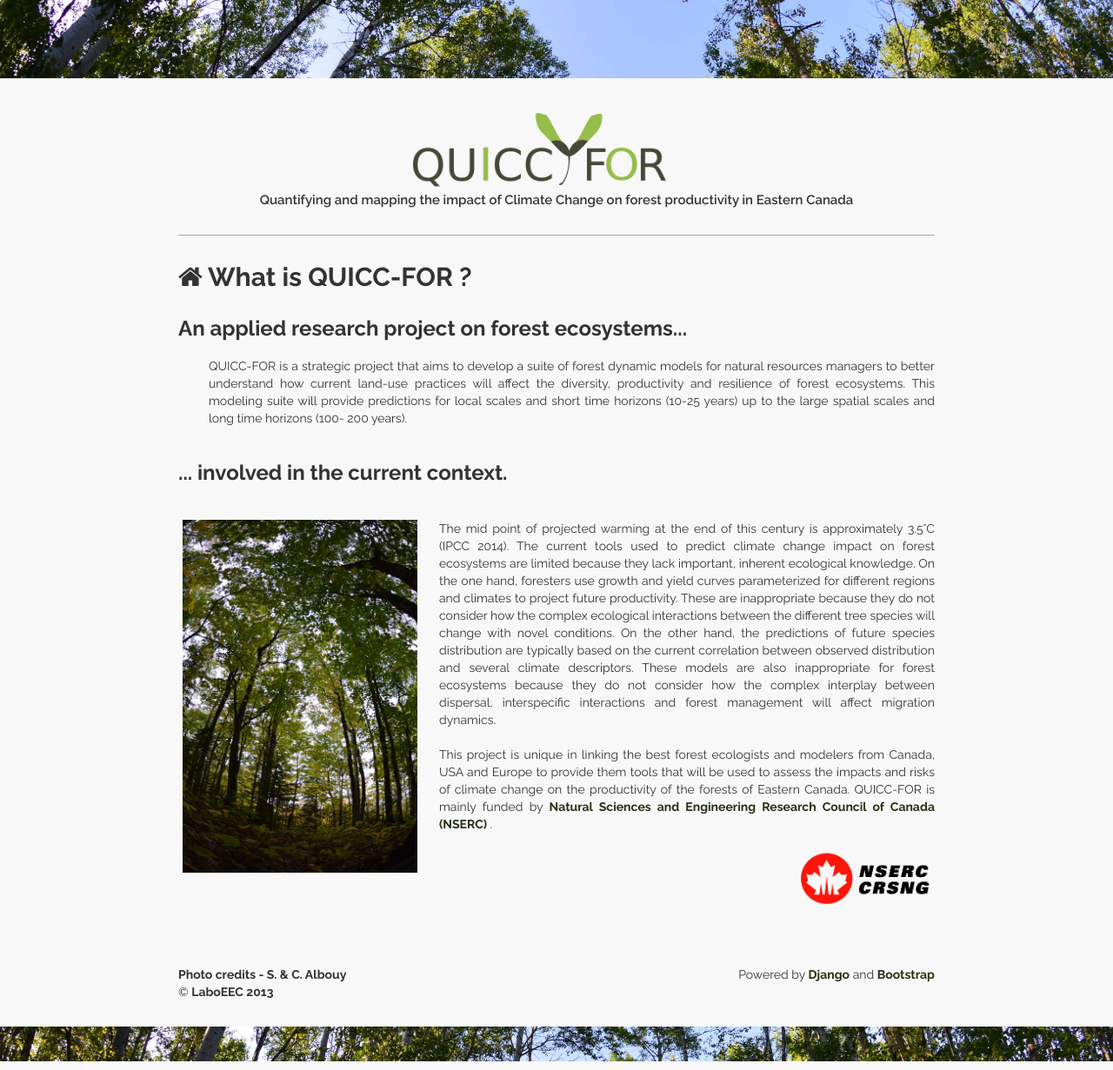
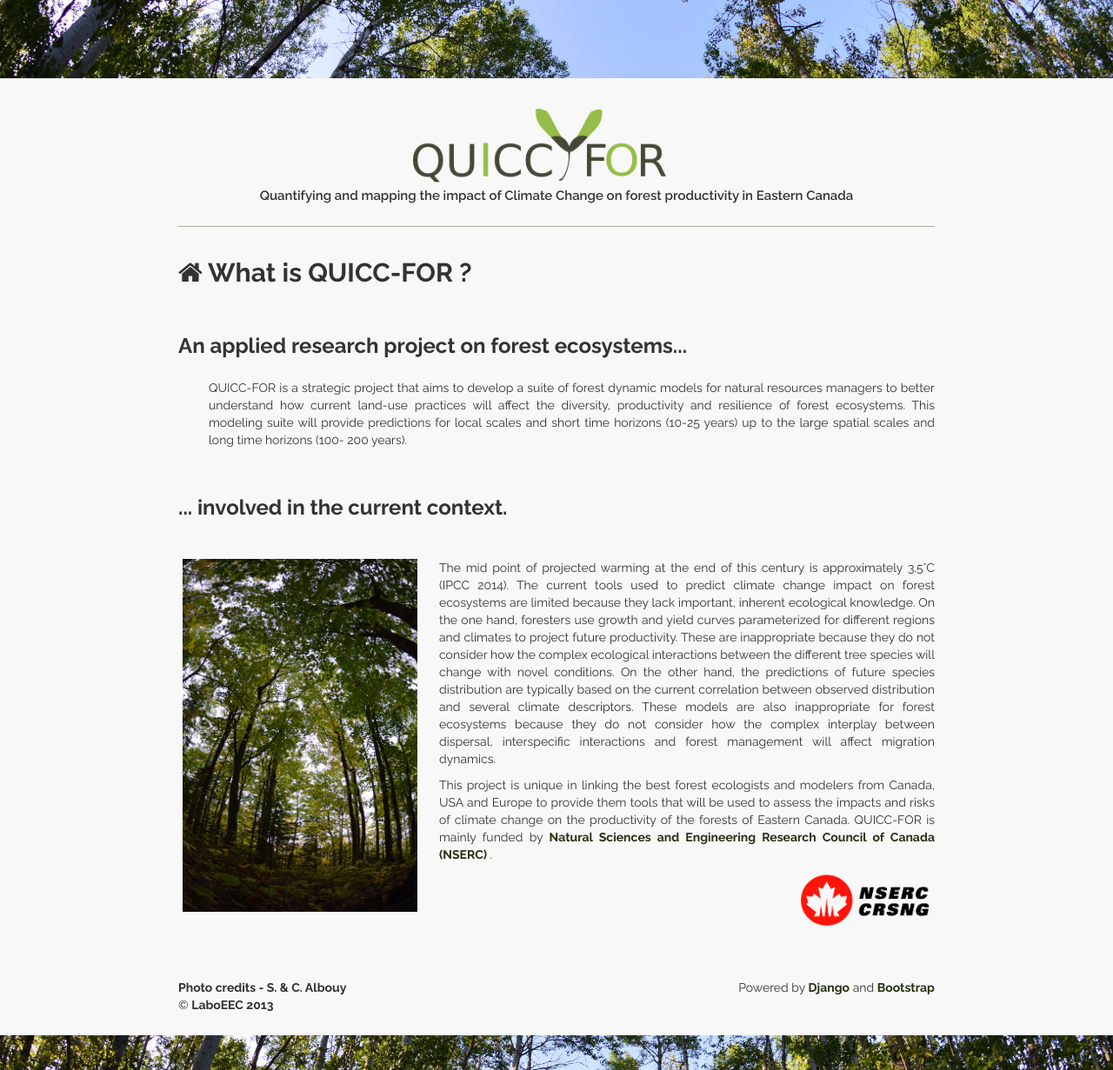
Before and after one commit to QUICC-FOR/QUICCWeb, a Django app: template QUICCWeb/template/home.html in a window 1280 px wide. Shown: the part 50-1281 px from the top of the page at 87% size. Run offline with Django 3.2, Linux system fonts and the light colour scheme; the template is opened without the code that fills it, so the values that code supplies are empty; some libraries are stand-ins or nearby versions.

Commit message:
Quick modifs on H1,H2,H3

```diff
--- a/QUICCWeb/static/main.css
+++ b/QUICCWeb/static/main.css
@@ -16,6 +16,26 @@ body {
  background-color: #f8f8f8;
 }
 
+
+.col-xs-1, .col-sm-1, .col-md-1, .col-lg-1, .col-xs-2, .col-sm-2, .col-md-2, .col-lg-2, .col-xs-3, .col-sm-3, .col-md-3, .col-lg-3, .col-xs-4, .col-sm-4, .col-md-4, .col-lg-4, .col-xs-5, .col-sm-5, .col-md-5, .col-lg-5, .col-xs-6, .col-sm-6, .col-md-6, .col-lg-6, .col-xs-7, .col-sm-7, .col-md-7, .col-lg-7, .col-xs-8, .col-sm-8, .col-md-8, .col-lg-8, .col-xs-9, .col-sm-9, .col-md-9, .col-lg-9, .col-xs-10, .col-sm-10, .col-md-10, .col-lg-10, .col-xs-11, .col-sm-11, .col-md-11, .col-lg-11, .col-xs-12, .col-sm-12, .col-md-12, .col-lg-12
+{
+  position: relative;
+  min-height: 1px;
+  padding-right: 15px;
+  padding-left: 15px;
+  padding-top: 5px;
+  padding-bottom: 5px;
+}
+
+.panel-success > .panel-heading
+{
+  color: #333333;
+  background-color: #96bc49;
+  border-top-color: #96bc49;
+  border-right-color-value: #96bc49;
+  border-bottom-color: #96bc49;
+  border-left-color-value: #96bc49;
+}
 
 .breadcrumb
 {
@@ -42,8 +62,8 @@ h2, h3 {
 }
 
 h3 {
-  margin-top:20px;
-  margin-bottom: 20px;
+  padding-top:15px;
+  padding-bottom: 15px;
 }
 
 h4 {
@@ -57,8 +77,8 @@ a {
 }
 
 p {
-  margin-top: 20px;
-  margin-bottom: 20px;
+  margin-top: 10px;
+  margin-bottom: 10px;
   font-family: 'Raleway';
 }
 
```
